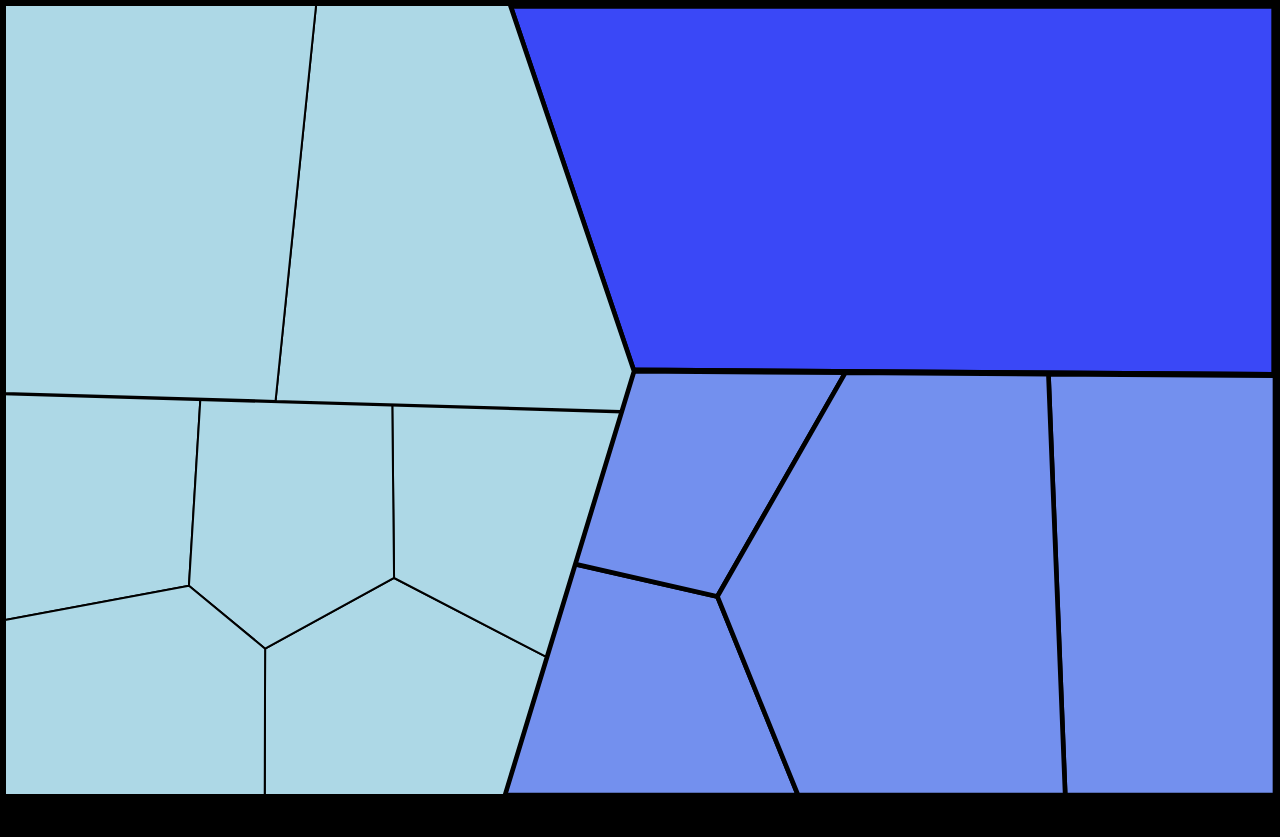
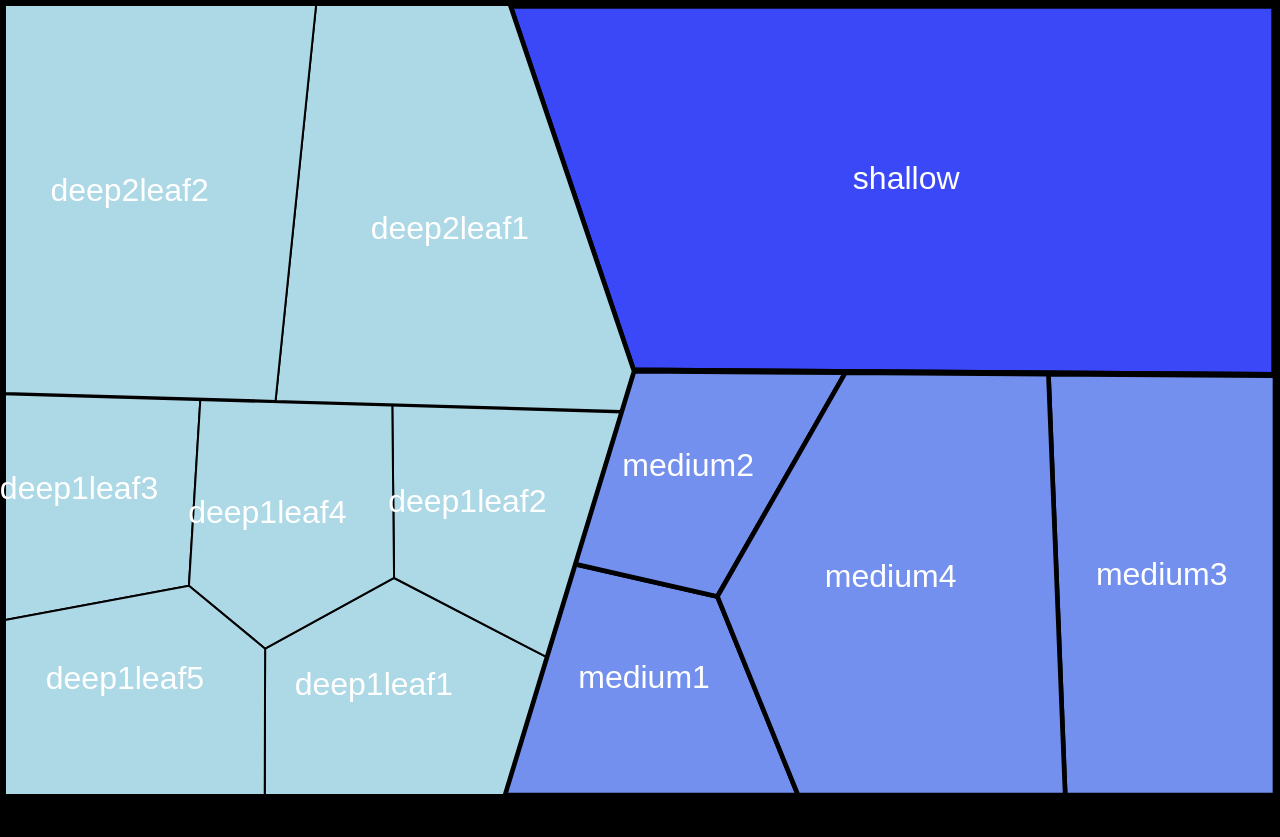
Before and after one commit to salmonax/Vicara, a website: page client/index_mine.html in a window 1280 px wide. Before the commit the page ends 800 px from the top, so only its background shows below. Drawn offline with Linux system fonts and the light colour scheme.

Commit message:
Get labels to work, center them  with centroid finding function

```diff
--- a/client/main_graph.js
+++ b/client/main_graph.js
@@ -57,7 +57,7 @@ function get_selected_polygon() {
 
   // var select_polygon = d3.select("#select_polygon").node().value;
   var select_polygon = options.polygon;
-  console.log(select_polygon);
+  // console.log(select_polygon);
   if (select_polygon == "rectangle") {
     return entire_svg_polygon;
   }
@@ -81,7 +81,7 @@ function get_selected_dataset() {
     return flare_json;
   }
   else if (select_dataset == "paper_simple_example") {
-    console.log(paper_simple_example_json);
+    // console.log(paper_simple_example_json);
     return paper_simple_example_json;
   }
   else if (select_dataset == "random_10_3_000") {
@@ -92,6 +92,26 @@ function get_selected_dataset() {
 
 function make_d3_poly(d) {
   return "M" + d.join("L") + "Z";
+}
+
+function get_poly_center_x(d) {
+  // console.log(JSON.stringify(d.polygon));
+  return 100;
+}
+
+function get_poly_center_y(d) {
+  return 100;
+}
+
+function getCentroid(poly) {
+  var centroid = { x: 0, y: 0 };
+  for (var i = 0; i < poly.length; i++) {
+    centroid.x += poly[i][0];
+    centroid.y += poly[i][1];
+  }
+  centroid.x/=poly.length;
+  centroid.y/=poly.length;
+  return centroid;
 }
 
 
@@ -108,11 +128,13 @@ var paint = function(nodes){
     .attr("height", height)
     .attr("fill", background_color);
 
+
+
   // strokes by depth
   // a bit awkward to use the UI element here
   // var stroke_by_depth = d3.select("#checkbox_stroke").property('checked');
   var stroke_by_depth = options.stroke_by_depth;
-  console.log('stroke by depth: ', stroke_by_depth);
+  // console.log('stroke by depth: ', stroke_by_depth);
   var stroke_min = 2,
     stroke_max = stroke_by_depth ? 10 : stroke_min,
     stroke_levels = 3,// could determine from max depth...see color...
@@ -121,7 +143,7 @@ var paint = function(nodes){
   // color
   // var select_color = d3.select("#select_color").node().value;
   var select_color = options.color;
-  console.log('select color: ', select_color);
+  // console.log('select color: ', select_color);
   if (select_color == "linear") {
     var nodes_all_depths = nodes.map(function(x) {return x.depth});
     var nodes_max_depth = Math.max.apply(null, nodes_all_depths);
@@ -140,7 +162,7 @@ var paint = function(nodes){
   // any maximum depth?
   // var select_max_depth = d3.select("#select_max_depth").node().value;
   var select_max_depth = options.max_depth;
-  console.log('max depth: ', select_max_depth);
+  // console.log('max depth: ', select_max_depth);
   var max_depth = 12; // or whatever big thing...
   if (select_max_depth != "none") {
     max_depth = parseInt(select_max_depth);
@@ -156,12 +178,37 @@ var paint = function(nodes){
           selected_node_list.push(node);
       }
   }
+  var testText = d3.select("body")
+    .append("text")
+    .classed('label', true)
+    .text('Just a random text string');
+
+
+
   var polylines = svg_container.append("g").selectAll("path").data(selected_node_list);
-  polylines.enter().append("path")
-          .attr("d", function(d) {return make_d3_poly(d.polygon);})
+  var pEnter = polylines.enter();
+  pEnter.append("path")
+    .attr("d", function(d) {
+      return make_d3_poly(d.polygon);
+    })
     .attr("stroke-width", function(d) { return Math.max(stroke_max - stroke_delta*d.depth, stroke_min) + "px";})
     .attr("stroke", "black")
     .attr("fill", color_func);
+  pEnter.append("text")
+    .classed('label', true)
+    .attr('x', function(d) {
+      return getCentroid(d.polygon).x-(d.name.length*10); // hard coding for now
+    })
+    .attr('y', function(d) {
+      return getCentroid(d.polygon).y;
+    })
+    .attr('width', 20)
+    .attr('height', 20)
+    .attr('fill', 'white')
+    .text(function(d) {
+
+      return (!d.children) ? d.name : null;
+    });
   polylines.exit().remove();
 
 
--- a/client/style.css
+++ b/client/style.css
@@ -18,3 +18,7 @@ body, html {
   color: rgb(150,200,100);
   background-color: rgb(40,50,100);
 }
+.label {
+  font-family: sans-serif;
+  font-size: 2em;
+}
```
Also changed, not shown: client/lib/VoronoiTreemap.js. Lines whose indentation alone changed are shown as unchanged.
